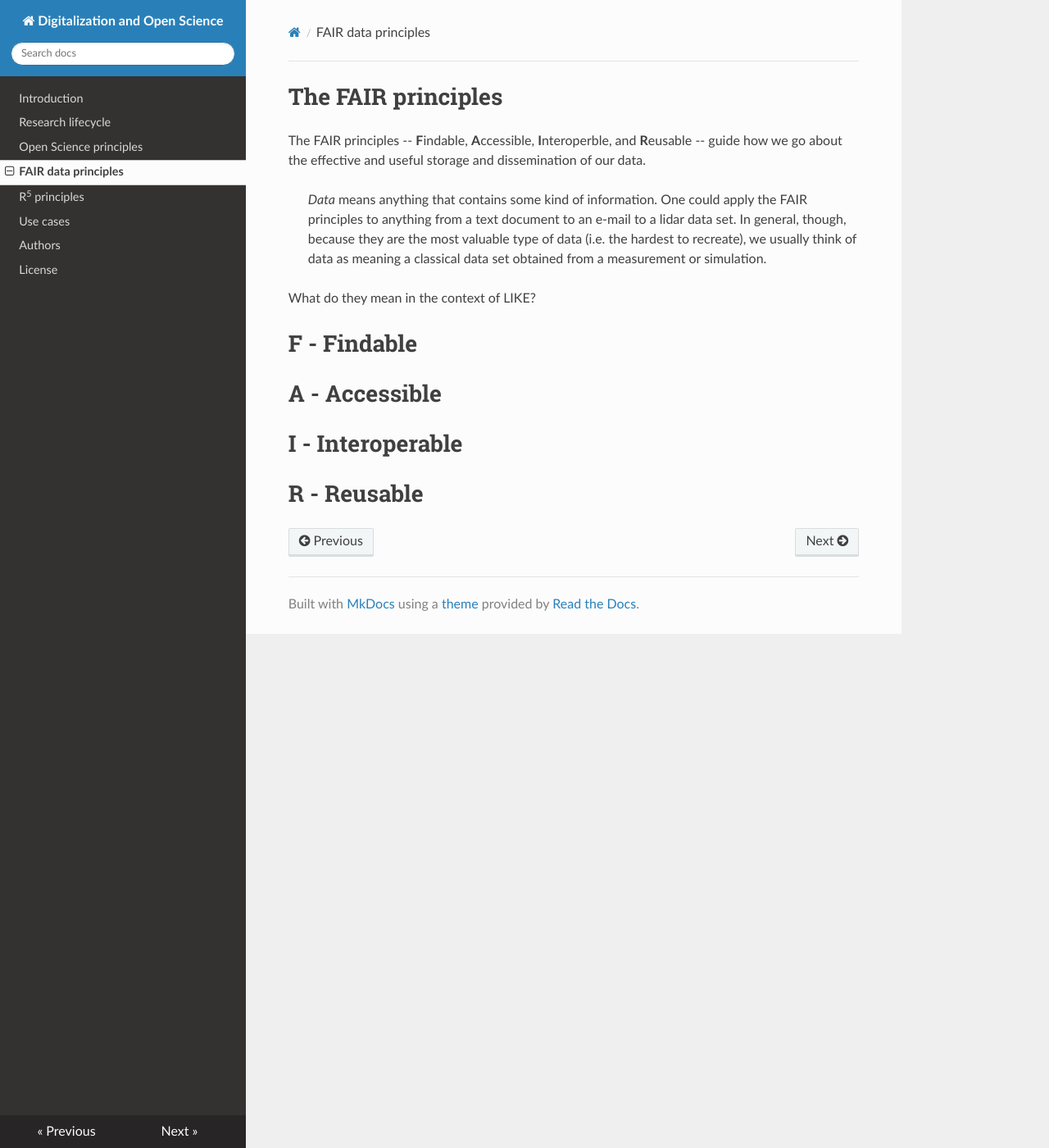
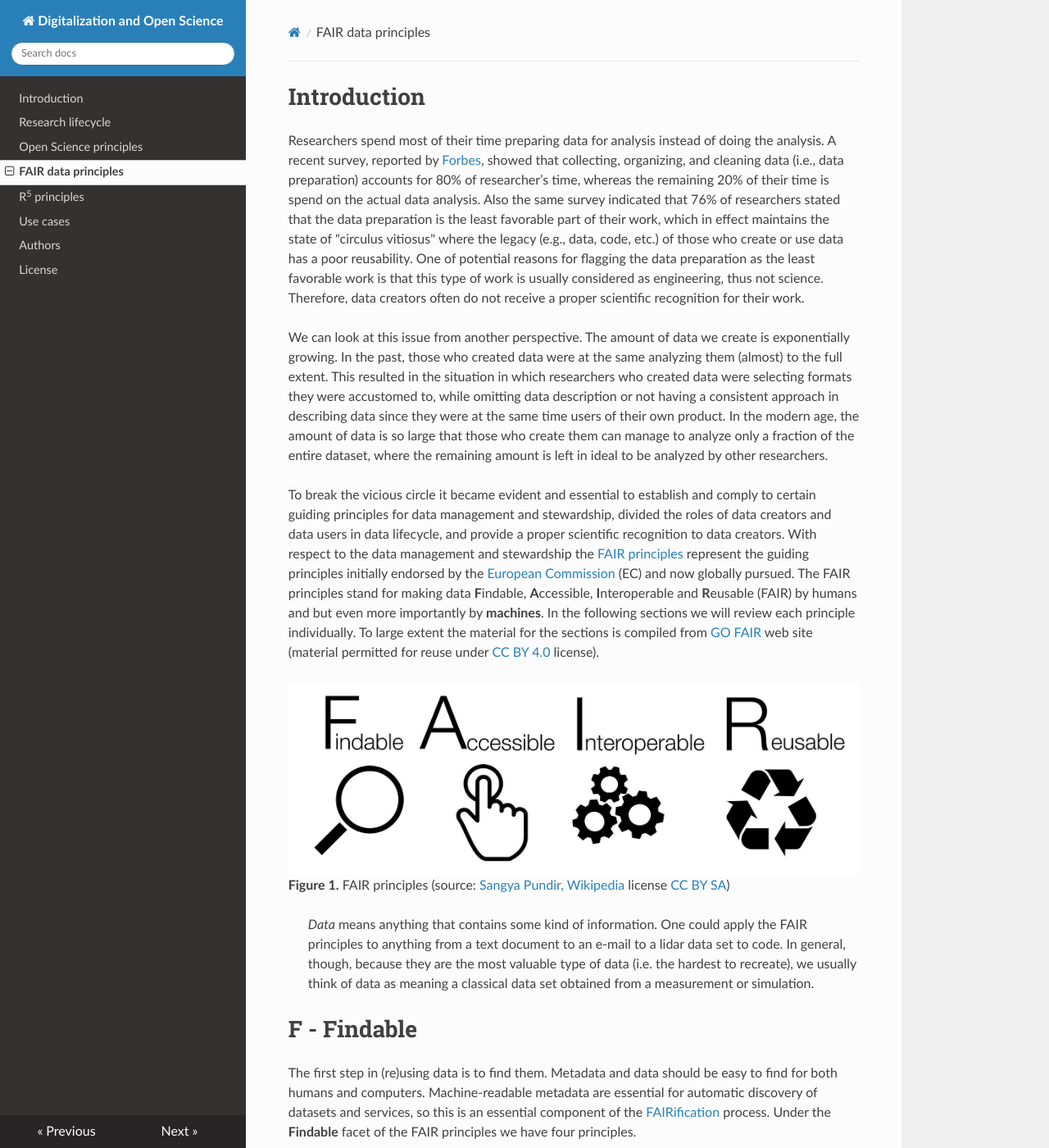
Before and after one commit to InesWuerth/FAIR-data-and-Open-Science-principles, an MkDocs documentation site: the page built from docs/3_fair_principles.md, in a window 1280 px wide and 1400 px high. Shown: the whole window at 82% size. Built offline with MkDocs 1.6.1, drawn with Linux system fonts in a browser that asks for light colours; nearby versions of some CDN libraries; some of the changed text lies outside the part shown.

Commit message:
update of FAIR principles section

```diff
--- a/docs/3_fair_principles.md
+++ b/docs/3_fair_principles.md
@@ -1,14 +1,42 @@
-# The FAIR principles
+# Introduction
 
-The FAIR principles -- **F**indable, **A**ccessible, **I**nteroperble, and **R**eusable -- guide how we go about the effective and useful storage and dissemination of our data.
 
-> _Data_ means anything that contains some kind of information. One could apply the FAIR principles to anything from a text document to an e-mail to a lidar data set. In general, though, because they are the most valuable type of data (i.e. the hardest to recreate), we usually think of data as meaning a classical data set obtained from a measurement or simulation.
+Researchers spend most of their time preparing data for analysis instead of doing the analysis. A recent survey, reported by [Forbes](https://bit.ly/2WwVPho), showed that collecting, organizing, and cleaning data  (i.e., data preparation) accounts for 80% of researcher’s time, whereas the remaining 20% of their time is spend on the actual data analysis. Also the same survey indicated that 76% of researchers stated that the data preparation is the least favorable part of their work, which in effect maintains the state of "circulus vitiosus" where the legacy (e.g., data, code, etc.) of those who create or use data has a poor reusability. One of potential reasons for flagging the data preparation as the least favorable work is that this type of work is usually considered as engineering, thus not science. Therefore, data creators often do not receive a proper scientific recognition for their work.
 
-What do they mean in the context of LIKE?
+We can look at this issue from another perspective. The amount of data we create is exponentially growing. In the past, those who created data were at the same analyzing them (almost) to the full extent. This resulted in the situation in which researchers who created data were selecting formats they were accustomed to, while omitting data description or not having a consistent approach in describing data since they were at the same time users of their own product. In the modern age, the amount of data is so large that those who create them can manage to analyze only a fraction of the entire dataset, where the remaining amount is left in ideal to be analyzed by other researchers.
+
+To break the vicious circle it became evident and essential to establish and comply to certain guiding principles for data management and stewardship, divided the roles of data creators and data users in data lifecycle, and provide a proper scientific recognition to data creators. With respect to the data management and stewardship the [FAIR principles](https://www.nature.com/articles/sdata201618) represent the guiding principles initially endorsed by the [European Commission](https://ec.europa.eu/research/participants/data/ref/h2020/grants_manual/hi/oa_pilot/h2020-hi-oa-data-mgt_en.pdf) (EC) and now globally pursued. The FAIR principles stand for making data **F**indable, **A**ccessible, **I**nteroperable and **R**eusable (FAIR) by humans and but even more importantly by **machines**. In the following sections we will review each principle individually. To large extent the material for the sections is compiled from [GO FAIR](https://www.go-fair.org/) web site (material permitted for reuse under [CC BY 4.0](https://creativecommons.org/licenses/by/4.0/) license).
+
+![FAIR principles](./img/FAIR_data_principles.jpg)
+**Figure 1.** FAIR principles (source: [Sangya Pundir, Wikipedia](https://commons.wikimedia.org/w/index.php?title=User:SangyaPundir&action=edit&redlink=1) license [CC BY SA](https://creativecommons.org/licenses/by-sa/4.0/deed.en))
+
+> _Data_ means anything that contains some kind of information. One could apply the FAIR principles to anything from a text document to an e-mail to a lidar data set to code. In general, though, because they are the most valuable type of data (i.e. the hardest to recreate), we usually think of data as meaning a classical data set obtained from a measurement or simulation.
 
 # F - Findable
+The first step in (re)using data is to find them. Metadata and data should be easy to find for both humans and computers. Machine-readable metadata are essential for automatic discovery of datasets and services, so this is an essential component of the [FAIRification](https://www.go-fair.org/fair-principles/fairification-process/) process. Under the **Findable** facet of the FAIR principles we have four principles.
+
+
+> F1. (Meta)data are assigned a globally unique and persistent identifier
+
+
+
+> F2. Data are described with rich metadata (defined by R1 below)
+
+
+> F3. Metadata clearly and explicitly include the identifier of the data they describe
+
+
+>F4. (Meta)data are registered or indexed in a searchable resource
+
 
 # A - Accessible
+Once the user finds the required data, she/he needs to know how can they be accessed, possibly including authentication and authorization. Here we have two principle, where one of them is further decoupled to two sub-principles:
+
+> A1. (Meta)data are retrievable by their identifier using a standardized communications protocol.
+>> A1.1 The protocol is open, free, and universally implementable<br> <br>
+>>A1.2 The protocol allows for an authentication and authorization procedure, where necessary
+
+
 
 # I - Interoperable
 
```
Also changed, not shown: docs/img/FAIR_data_principles.jpg (added).
